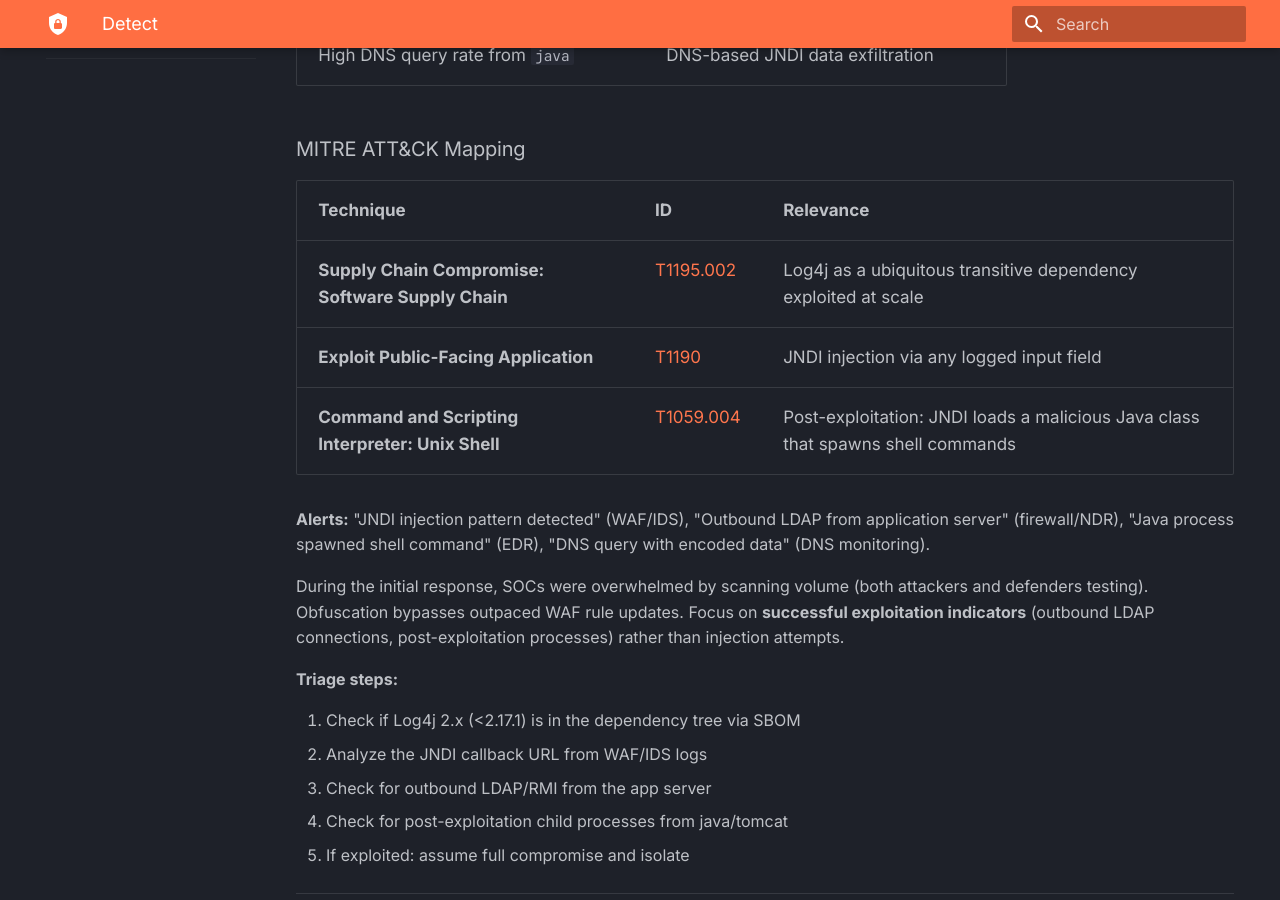
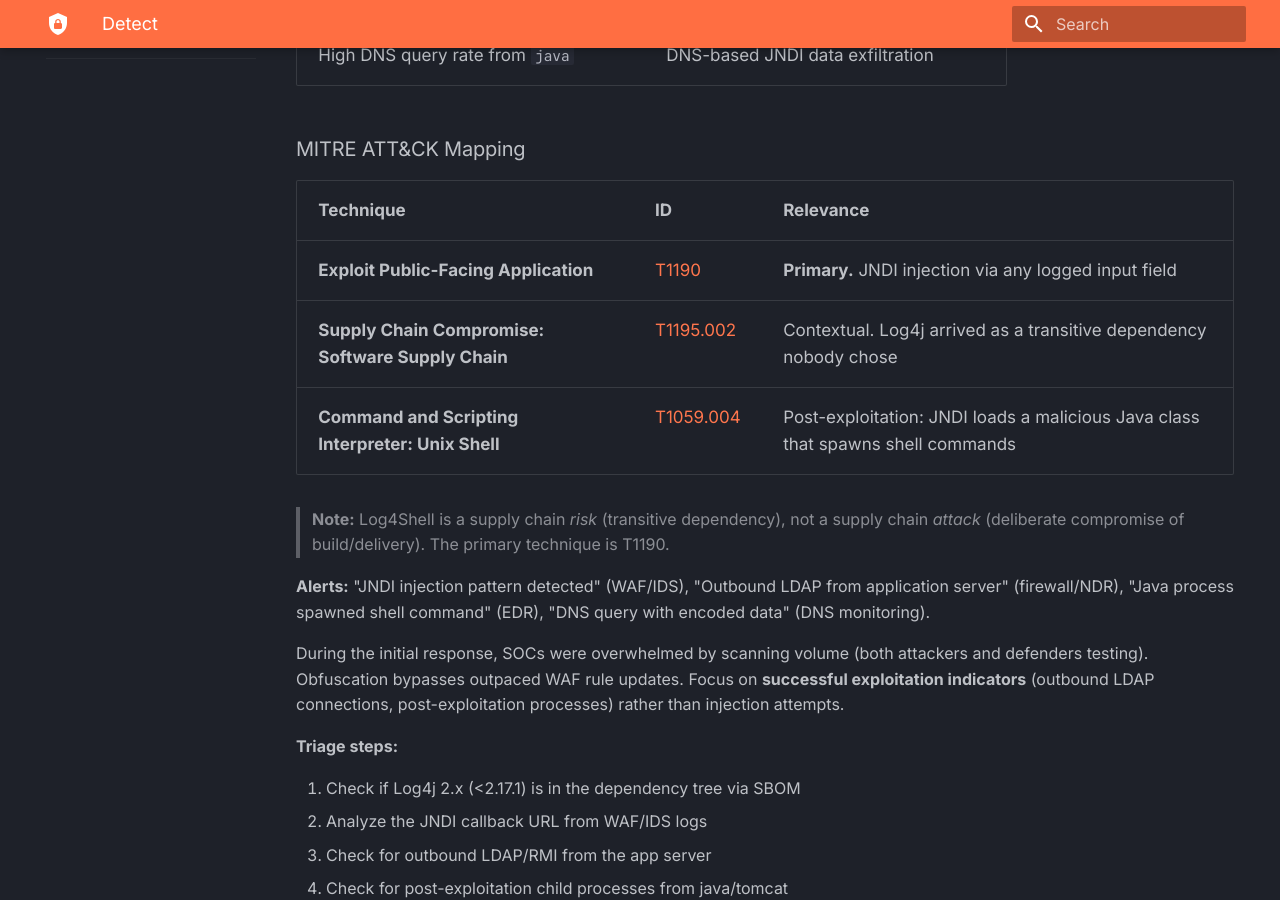
Before and after one commit to beyildirim/weaklink-labs, an MkDocs documentation site: the page built from guide/docs/labs/tier-6/6.9-case-study-log4shell/detect.md, in a window 1280 px wide and 900 px high, scrolled down 936 px. Built offline with MkDocs 1.6.1 and Material for MkDocs 9.7.7, drawn with Linux system fonts in a browser that asks for light colours.

Commit message:
Fix 7 MITRE ATT&CK mapping errors across 6 detect pages

```diff
--- a/guide/docs/labs/tier-6/6.9-case-study-log4shell/detect.md
+++ b/guide/docs/labs/tier-6/6.9-case-study-log4shell/detect.md
@@ -36,9 +36,11 @@ WAF rules detect JNDI patterns including obfuscation, but new bypasses were disc
 
 | Technique | ID | Relevance |
 |-----------|-----|-----------|
-| **Supply Chain Compromise: Software Supply Chain** | [T1195.002](https://attack.mitre.org/techniques/T1195/002/) | Log4j as a ubiquitous transitive dependency exploited at scale |
-| **Exploit Public-Facing Application** | [T1190](https://attack.mitre.org/techniques/T1190/) | JNDI injection via any logged input field |
+| **Exploit Public-Facing Application** | [T1190](https://attack.mitre.org/techniques/T1190/) | **Primary.** JNDI injection via any logged input field |
+| **Supply Chain Compromise: Software Supply Chain** | [T1195.002](https://attack.mitre.org/techniques/T1195/002/) | Contextual. Log4j arrived as a transitive dependency nobody chose |
 | **Command and Scripting Interpreter: Unix Shell** | [T1059.004](https://attack.mitre.org/techniques/T1059/004/) | Post-exploitation: JNDI loads a malicious Java class that spawns shell commands |
+
+> **Note:** Log4Shell is a supply chain *risk* (transitive dependency), not a supply chain *attack* (deliberate compromise of build/delivery). The primary technique is T1190.
 
 **Alerts:** "JNDI injection pattern detected" (WAF/IDS), "Outbound LDAP from application server" (firewall/NDR), "Java process spawned shell command" (EDR), "DNS query with encoded data" (DNS monitoring).
 
```
Also changed, not shown: guide/docs/labs/tier-1/1.3-typosquatting/detect.md (+1 -1 lines), guide/docs/labs/tier-1/1.6-phantom-dependencies/detect.md (+1 -2 lines), guide/docs/labs/tier-5/5.5-admission-controller-bypass/detect.md (+1 -2 lines), guide/docs/labs/tier-6/6.4-multi-vector-attack/detect.md (+1 -2 lines), guide/docs/labs/tier-6/6.6-case-study-solarwinds/detect.md (+1 -1 lines).
